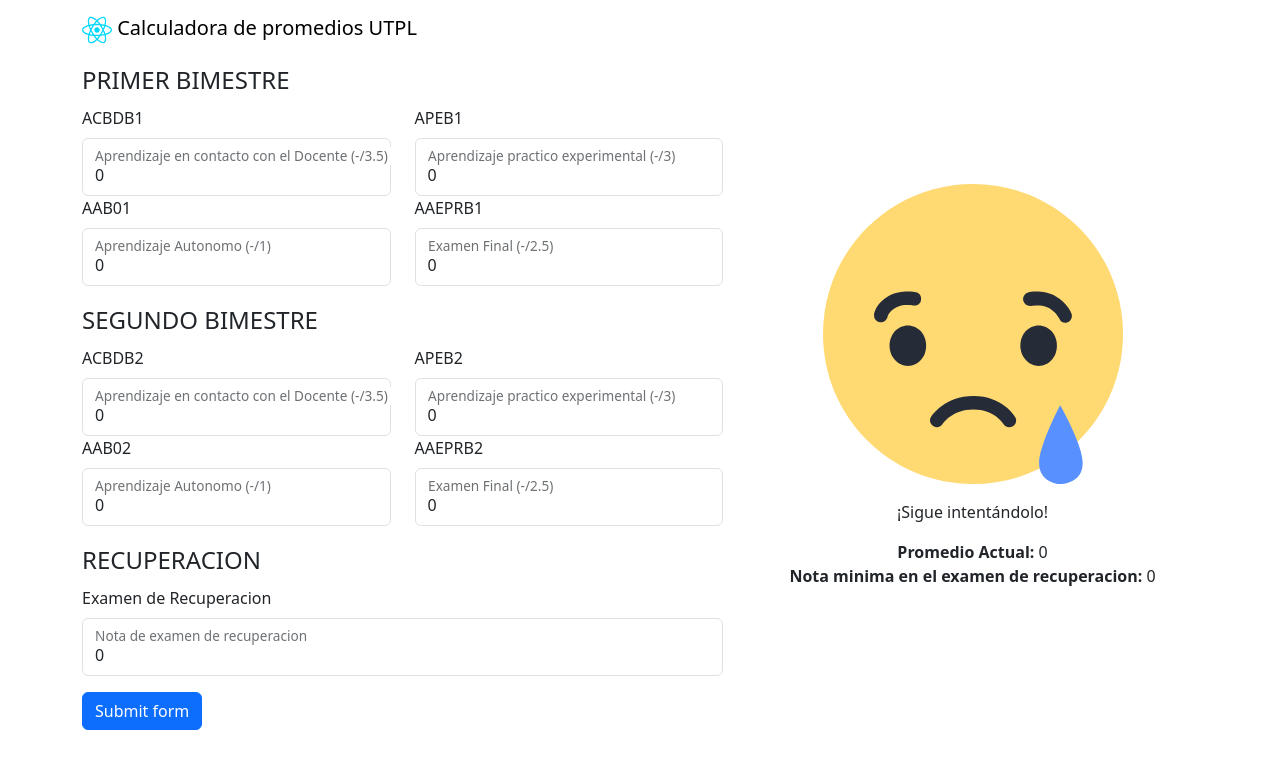
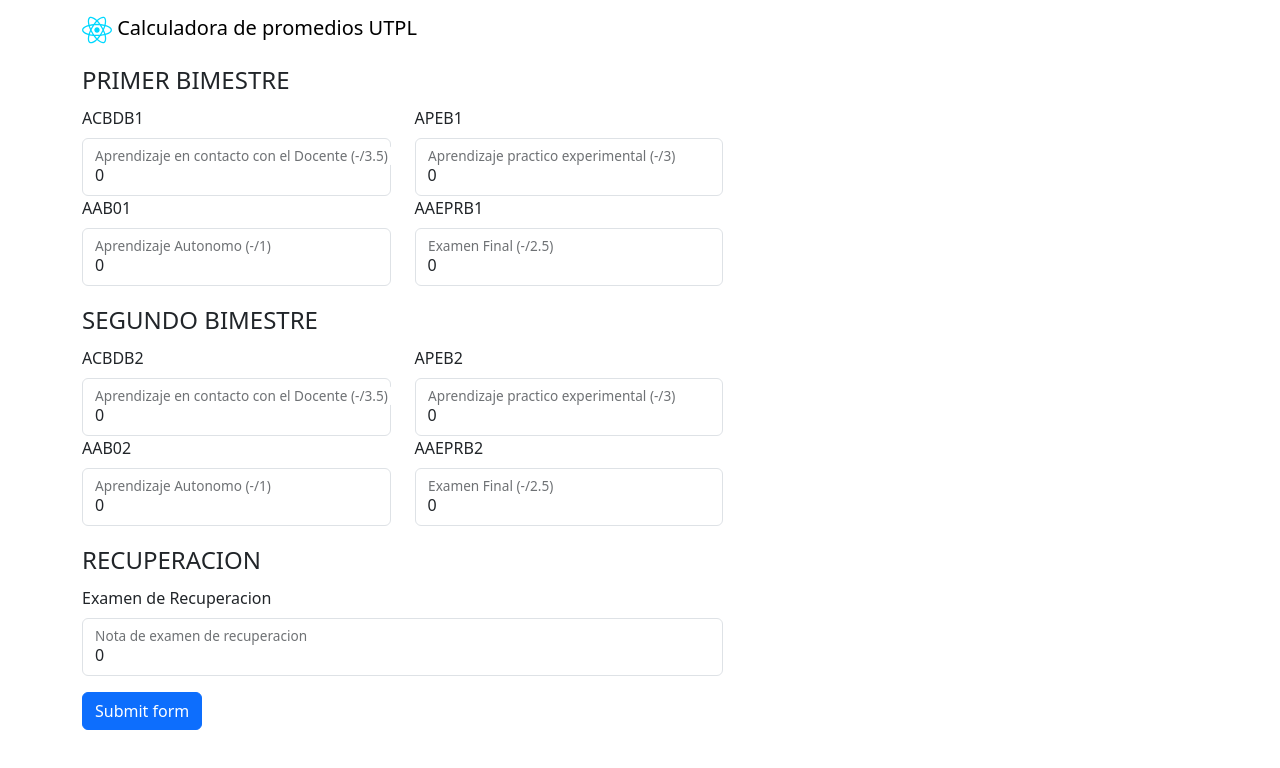
Before and after one commit to TheRickSi/utplCalculadora24, a React (Vite) app: page / in a window 1280 px wide. Shown: the top 768 px of the page. Built offline with nearby package versions, Linux system fonts and the light colour scheme.

Commit message:
V0-BUGFIX

```diff
--- a/src/Components/Principal/FormularioNotas.tsx
+++ b/src/Components/Principal/FormularioNotas.tsx
@@ -3,7 +3,10 @@ import { useState } from "react";
 import { FormDataGrades } from "../../Interfaces/FormDataInterface";
 import { ResponseGrades } from "../../Interfaces/ResponseGrades";
 
-function FormularioNotas({onChange}) {
+interface FormularioNotasInterface{
+    onChange: (response: ResponseGrades)=> void;
+}
+function FormularioNotas({onChange}: FormularioNotasInterface) {
     // Estado para cada campo del formulario
     const [formData, setFormData] = useState<FormDataGrades>({
         ACBDB1: 0,
--- a/src/Components/Principal/PresentacionResultados.tsx
+++ b/src/Components/Principal/PresentacionResultados.tsx
@@ -1,12 +1,20 @@
-import { useEffect, useState } from "react";
+import { useEffect, useRef, useState } from "react";
 import { Image } from "react-bootstrap";
 import ModalCustom from "../shared/ModalCustom";
+import { ResponseGrades } from "../../Interfaces/ResponseGrades";
 
-function PresentacionResultados({results, breakpoint})
+interface PresentacionResultadosInterface{
+    results: ResponseGrades,
+    breakpoint: boolean
+}
+
+
+function PresentacionResultados({results, breakpoint}: PresentacionResultadosInterface)
 {
     const [src,setSrc] = useState("./src/assets/question.webp");
     const [message, setMessage] = useState("Ingresa tus datos para el calculo")
     const [modalShow, setModalShow] = useState(false);
+    const isFirstRender = useRef(true);
     let mensajeResultado = (
         <>
             <Image src={src} width={300} height={300} fluid/>
@@ -21,6 +29,10 @@ function PresentacionResultados({results, breakpoint})
         </>
     );
     useEffect(() => {
+        if (isFirstRender.current) {
+            console.log(isFirstRender);
+            isFirstRender.current = false; // Marca como montado
+        }else{
             if (results.aprobado) {
                 setModalShow(true);
                 setSrc("./src/assets/approved.png");
@@ -30,7 +42,7 @@ function PresentacionResultados({results, breakpoint})
                 setSrc("./src/assets/sad.svg");
                 setMessage("¡Sigue intentándolo!");
             }
-        console.log(breakpoint)
+        }
     }, [results]);
     return(
         <>
--- a/src/Pages/Principal/Principal.tsx
+++ b/src/Pages/Principal/Principal.tsx
@@ -1,34 +1,42 @@
 import { Container, Row, Col } from "react-bootstrap";
 import NavBar from "../../Components/shared/NavBar";
 import FormularioNotas from "../../Components/Principal/FormularioNotas";
-import { useEffect, useState } from "react";
+import { useState } from "react";
 import { ResponseGrades } from "../../Interfaces/ResponseGrades";
 import PresentacionResultados from "../../Components/Principal/PresentacionResultados";
 import { useMediaQuery } from "react-responsive";
 
-function Principal(){
-    const isLessThanSm = useMediaQuery({ query: '(max-width: 575.98px)' });
-    const [response, setRespose] = useState<ResponseGrades>({
-        notaMin : 0,
-        promedioActual:0,
-        aprobado: false
+function Principal() {
+    const isLessThanSm = useMediaQuery({ query: "(max-width: 575.98px)" });
+    const [response, setResponse] = useState<ResponseGrades>({
+        notaMin: 0,
+        promedioActual: 0,
+        aprobado: false,
     });
-    useEffect(()=>{
+    const [isSubmitted, setIsSubmitted] = useState(false); // Nuevo estado para controlar envíos
 
-    },[response])
-    return(<>
-        <NavBar/>
-        <Container className="fluid" >
+    const handleFormSubmit = (results: ResponseGrades) => {
+        setResponse(results);
+        setIsSubmitted(true); // Marca como enviado al recibir los resultados
+    };
+
+    return (
+        <>
+            <NavBar />
+            <Container className="fluid">
                 <Row className="align-items-center">
                     <Col className="col-md-7">
-                    <FormularioNotas onChange={setRespose}/>
+                        <FormularioNotas onChange={handleFormSubmit} />
                     </Col>
                     <Col className="col-md-5 d-none d-md-block align-self mx-auto text-center">
-                    <PresentacionResultados breakpoint={isLessThanSm} results={response}/>
+                        {isSubmitted && ( // Presenta resultados solo si se ha enviado el formulario
+                            <PresentacionResultados breakpoint={isLessThanSm} results={response} />
+                        )}
                     </Col>
                 </Row>
             </Container>
-    </>);
+        </>
+    );
 }
 
 export default Principal;
```
Lines whose indentation alone changed are shown as unchanged.
